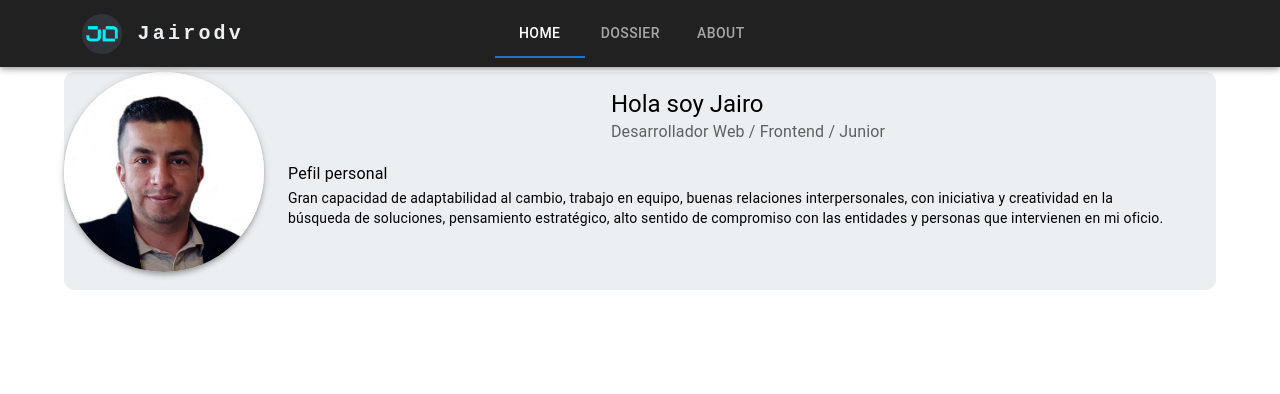
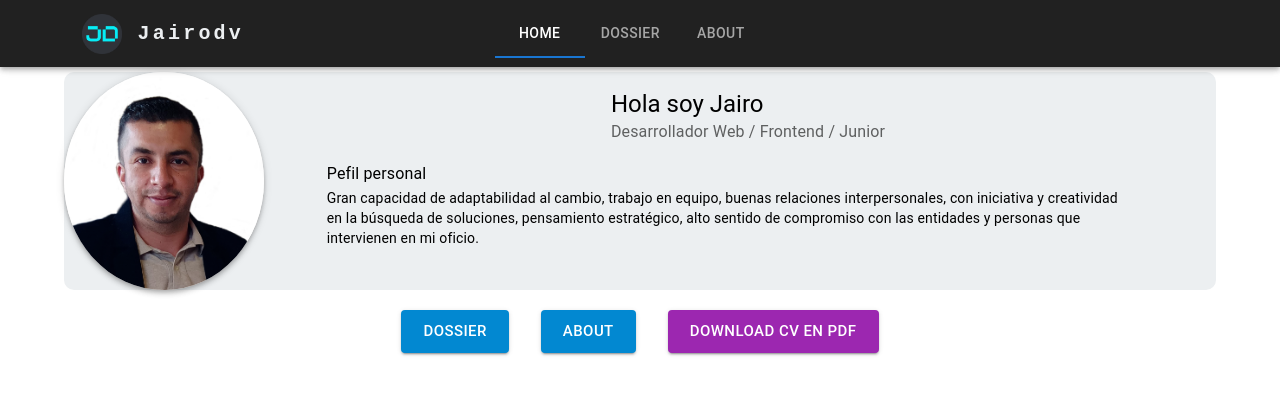
Before and after one commit to JairoDuenas/portafolio-frontend, a React (Create React App) app: page /#/ in a window 1280 px wide. Shown: the top 394 px of the page. Built offline with nearby package versions, Linux system fonts and the light colour scheme.

Commit message:
Creando botones principales con funcionalidad, se crea la ruta pdf para descargar archivo .pdf

```diff
--- a/src/App.js
+++ b/src/App.js
@@ -5,6 +5,7 @@ import HomePage from "./routes/Homepage";
 import AboutPage from "./routes/AboutPage";
 import NotFoundPage from "./routes/NotFoundPage";
 import DossierPage from "./routes/DossierPage";
+import Pdf from "./pages/Pdf";
 
 function App() {
   return (
@@ -13,6 +14,7 @@ function App() {
         <Route path="/" element={<HomePage />} />
         <Route path="/about" element={<AboutPage />} />
         <Route path="/dossier" element={<DossierPage />} />
+        <Route path="/pdf" element={<Pdf />} />
         <Route path="*" element={<NotFoundPage />} />
       </Routes>
     </HashRouter>
--- /dev/null
+++ b/src/components/MainButtons/index.jsx
@@ -0,0 +1,61 @@
+import React from 'react'
+import { Button, Link, Stack } from '@mui/material';
+import { useNavigate } from 'react-router-dom';
+import documentPdf from '../../docs/cv_dev_Jhon_Jairo_Dueñas_Vega-09-2022.pdf';
+
+export default function MainButtons() {
+  const navigate = useNavigate();
+
+  const onDossier = (event) => {
+    event.preventDefault();
+    navigate('/dossier')
+  }
+
+  const onAbout = (event) => {
+    event.preventDefault();
+    navigate('/about')
+  }
+
+  return (
+    <Stack
+      className='main-buttons'
+      width='100%'
+      alignItems='center'
+      marginTop='20px'
+    >
+      <Stack
+        className='buttons'
+        width='95%'
+        justifyContent='center'
+        direction={{ xs: 'column', sm: 'row' }}
+        spacing={{xs: 2, sm: 4}}>
+        <Button
+          variant='contained'
+          color='info'
+          size='large'
+          onClick={onDossier}
+        >Dossier
+        </Button>
+        <Button
+          variant='contained'
+          color='info'
+          size='large'
+          onClick={onAbout}
+        >About
+        </Button>
+        <Link
+          href={documentPdf}
+          target='_blank'
+        >
+          <Button
+            size='large'
+            variant='contained'
+            color='secondary'
+          >
+            Download CV en pdf
+          </Button>
+        </Link>
+      </Stack>
+    </Stack>
+  )
+}
--- a/src/components/MainInfo/index.jsx
+++ b/src/components/MainInfo/index.jsx
@@ -2,16 +2,17 @@ import React from 'react'
 import fotoJairo from '../../statics/fotoJairo.png'
 import { Card, CardMedia, Stack, Typography } from '@mui/material';
 import CardHeader from '@mui/material/CardHeader';
+import MainButtons from '../MainButtons';
 
 export default function MainInfo() {
   return (
-    <Stack className='main-info'
+    <Stack className='main-info' sx={{height: '100vh'}}>
+      <Stack className='main-info-card'
           sx={{
             backgroundColor: '#eceff1',
             borderRadius: '10px',
             marginTop: '4.5rem',
             width: '100%',
-          height: '13.6rem',
           }}
           direction={{ xs: 'column', sm: 'row' }}
           spacing={{xs: 1, sm: 2}}
@@ -22,9 +23,8 @@ export default function MainInfo() {
             <Card
               elevation={4}
               sx={{
-              height: '200px',
                 width: '200px',
-              borderRadius: '50%'
+                borderRadius: '50%',
               }}
             >
             <CardMedia
@@ -34,25 +34,24 @@ export default function MainInfo() {
                 alt='Foto de perfil'
                 sx={{
                   width: '150',
-                height: '150',
                 }}
               />
             </Card>
         </Stack>
-      <Stack className='stack-card-header' sx={{alignItems: 'center'}}>
+        <Stack className='stack-card-header'
+          sx={{ alignItems: 'center' }}>
           <CardHeader
             className='card-header'
             title="Hola soy Jairo"
             subheader="Desarrollador Web / Frontend / Junior" />
           <Stack
-          className='stack-profile-title'
-          height='190px'
-          ml={1}
+            className='stack-profile-info'
+            width='90%'
           >
             <Typography variant='subtitle1'>
               Pefil personal
             </Typography>
-          <Typography variant='body2' sx={{width: '95%'}} >
+            <Typography variant='body2' sx={{width: '95%', marginBottom: '20px'}} >
               Gran capacidad de adaptabilidad al cambio, trabajo en equipo, buenas relaciones interpersonales, con iniciativa
               y creatividad en la búsqueda de soluciones, pensamiento estratégico, alto sentido de compromiso con las
               entidades y personas que intervienen en mi oficio.
@@ -60,5 +59,7 @@ export default function MainInfo() {
           </Stack>
       </Stack>
     </Stack>
+      <MainButtons />
+  </Stack>
   )
 }
--- /dev/null
+++ b/src/pages/Pdf/index.jsx
@@ -0,0 +1,21 @@
+import { Stack } from '@mui/material';
+import React from 'react'
+
+export default function Pdf() {
+  return (
+    <Stack
+      position='absolute'
+      width='100%'
+      height='100%'
+    >
+      <object
+        data={(require('../../docs/cv_dev_Jhon_Jairo_Dueñas_Vega-09-2022.pdf'))}
+        type="application/pdf"
+        width='100%'
+        height='100%'
+      >
+        </object>
+      pdf
+    </Stack>
+  )
+}
--- a/src/routes/Homepage/index.jsx
+++ b/src/routes/Homepage/index.jsx
@@ -1,4 +1,4 @@
-import { Box, Container, Stack } from '@mui/material';
+import { Container } from '@mui/material';
 import React from 'react'
 import Header from '../../containers/Header';
 import MainInfo from '../../components/MainInfo';
@@ -7,7 +7,7 @@ export default function HomePage() {
   return (
     <Container
       className='main-container'
-      sx={{px: '5px'}}
+      sx={{px: '5px', height: '100vh'}}
     >
       <Header />
       <MainInfo />
```
Also changed, not shown: 1 other file (tests, documents, lock files or other folders). Lines whose indentation alone changed are shown as unchanged.
